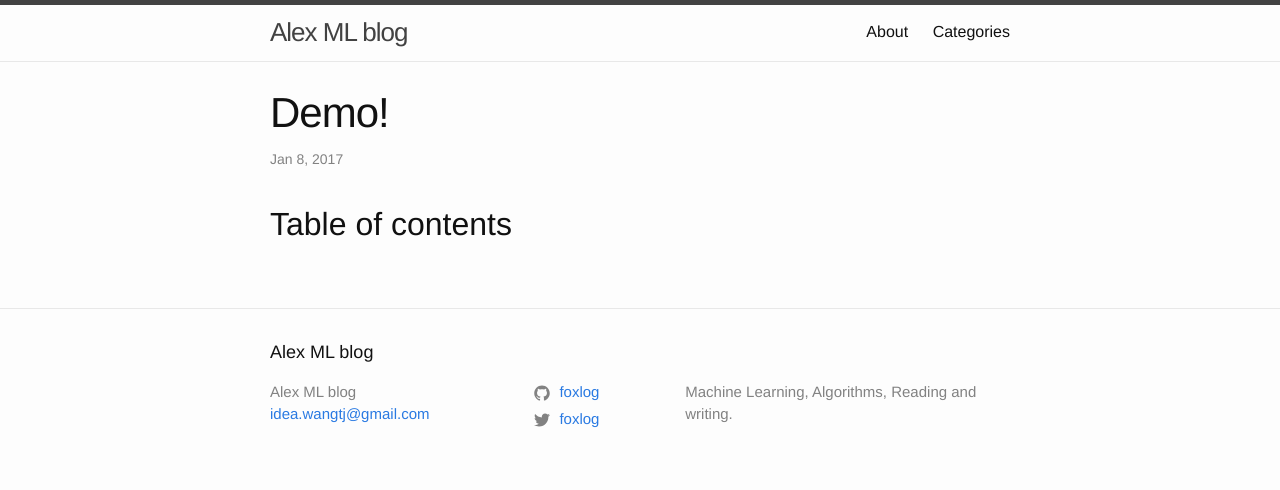
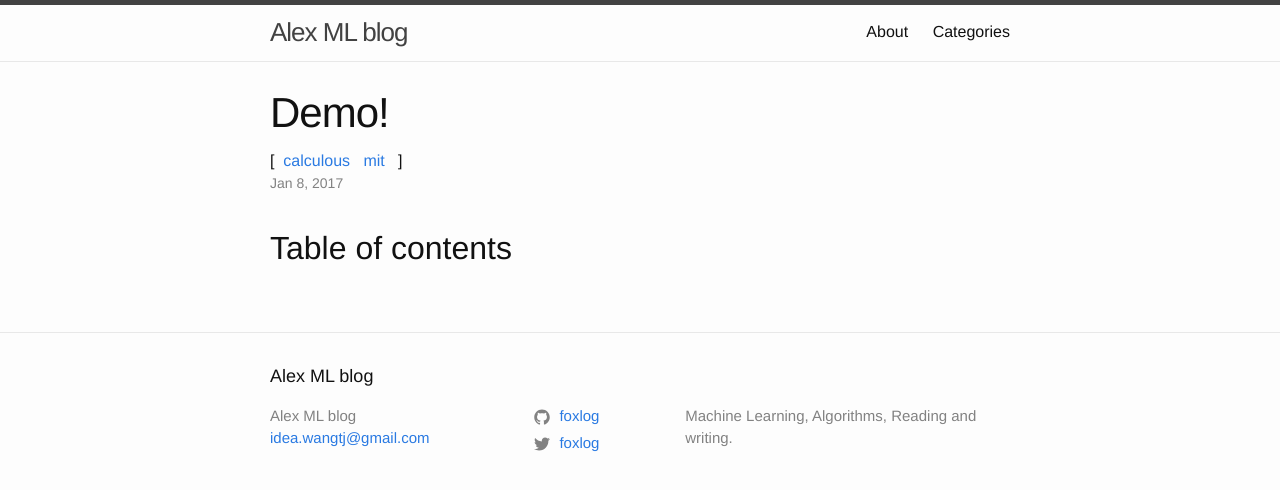
Before and after one commit to BadUncleX/blog, a Jekyll site: the page built from _posts/2017-01-08-demo.md, in a window 1280 px wide. Shown: the top 490 px of the page. Built offline with Jekyll 4.4.1, drawn with Linux system fonts in a browser that asks for light colours; comment, search, counter and statistics services are not loaded.

Commit message:
add categories for the post page

```diff
--- a/_layouts/post.html
+++ b/_layouts/post.html
@@ -9,6 +9,30 @@ layout: default
 
   <header class="post-header">
     <h1 class="post-title" itemprop="name headline">{{ page.title | escape }}</h1>
+
+    <div class="post-categories">
+      {% if post %}
+        {% assign categories = post.categories %}
+      {% else %}
+        {% assign categories = page.categories %}
+      {% endif %}
+
+      {% assign categorisize = categories.size %}
+      {% if categorisize > 0 %}
+        [&nbsp;
+      {% endif %}
+
+
+      {% for category in categories %}
+      <a href="{{site.baseurl}}/categories/#{{category|slugize}}">{{category}}</a>
+      {% unless forloop.last %}&nbsp;{% endunless %}
+      {% endfor %}
+
+      {% if categorisize > 0 %}
+        &nbsp; ]
+      {% endif %}
+    </div>
+
     <p class="post-meta">
       <time datetime="{{ page.date | date_to_xmlschema }}" itemprop="datePublished">
         {% assign date_format = site.minima.date_format | default: "%b %-d, %Y" %}
```
